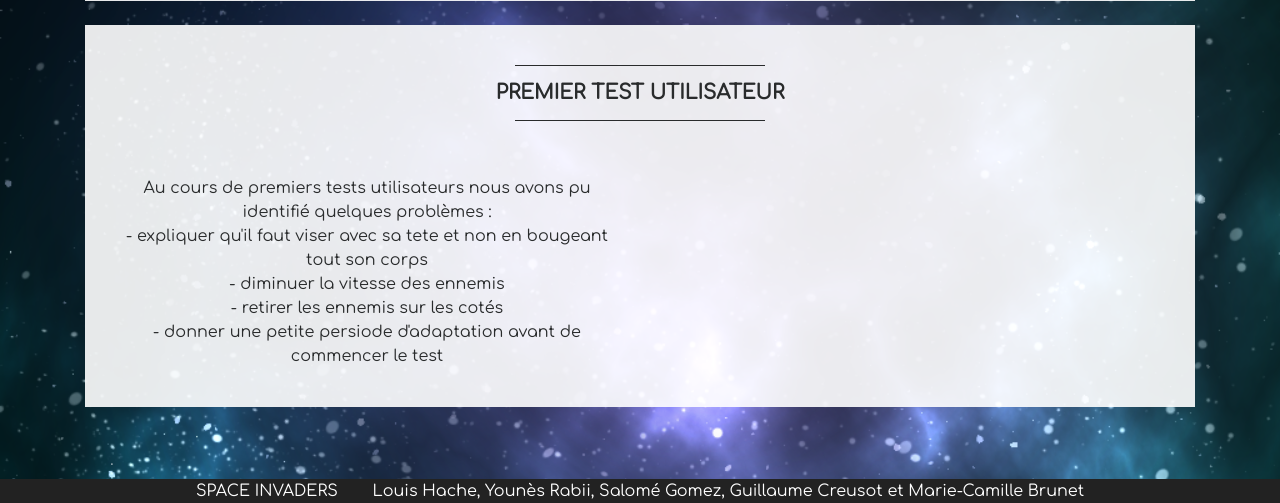
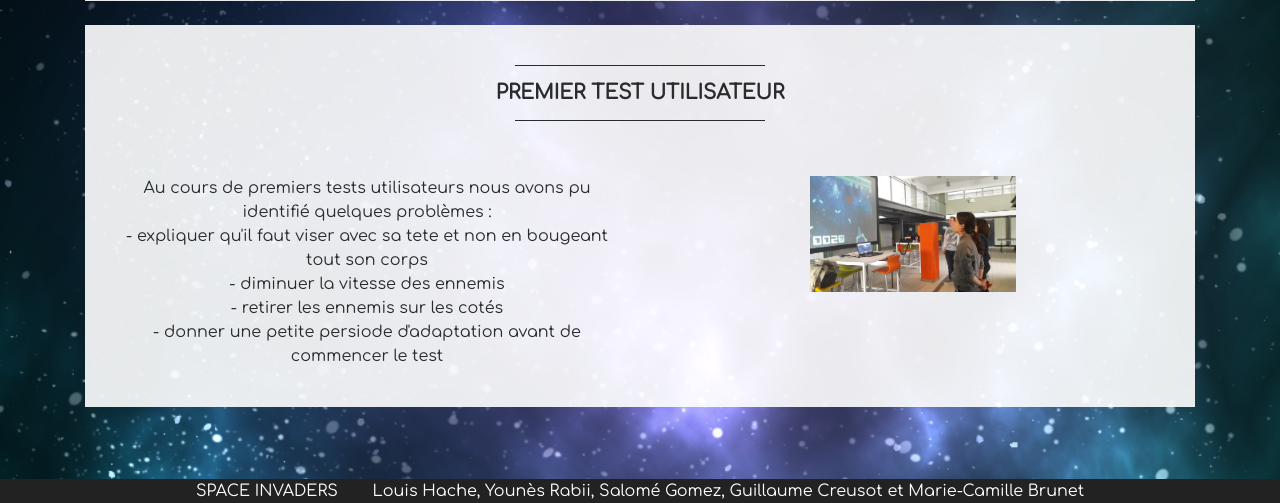
Before and after one commit to LouisHache/Site-Space-Invaders, a PHP site: page /developpement.php in a window 1280 px wide. Shown: the part 4084-4587 px from the top of the page. Run offline with PHP 8.4, Linux system fonts and the light colour scheme.

Commit message:
push :ram:

```diff
--- a/developpement.php
+++ b/developpement.php
@@ -177,6 +177,10 @@
 					-	retirer les ennemis sur les cotés <br>
 					-	donner une petite persiode d'adaptation avant de commencer le test <br>
 				</div>
+				<div class="col-lg-6">
+				<img src="images/crash test relou.jpg"
+					class="img-fluid center" alt="Alien">
+				</div>
 			</div>
 		</div>
     </div>
```
